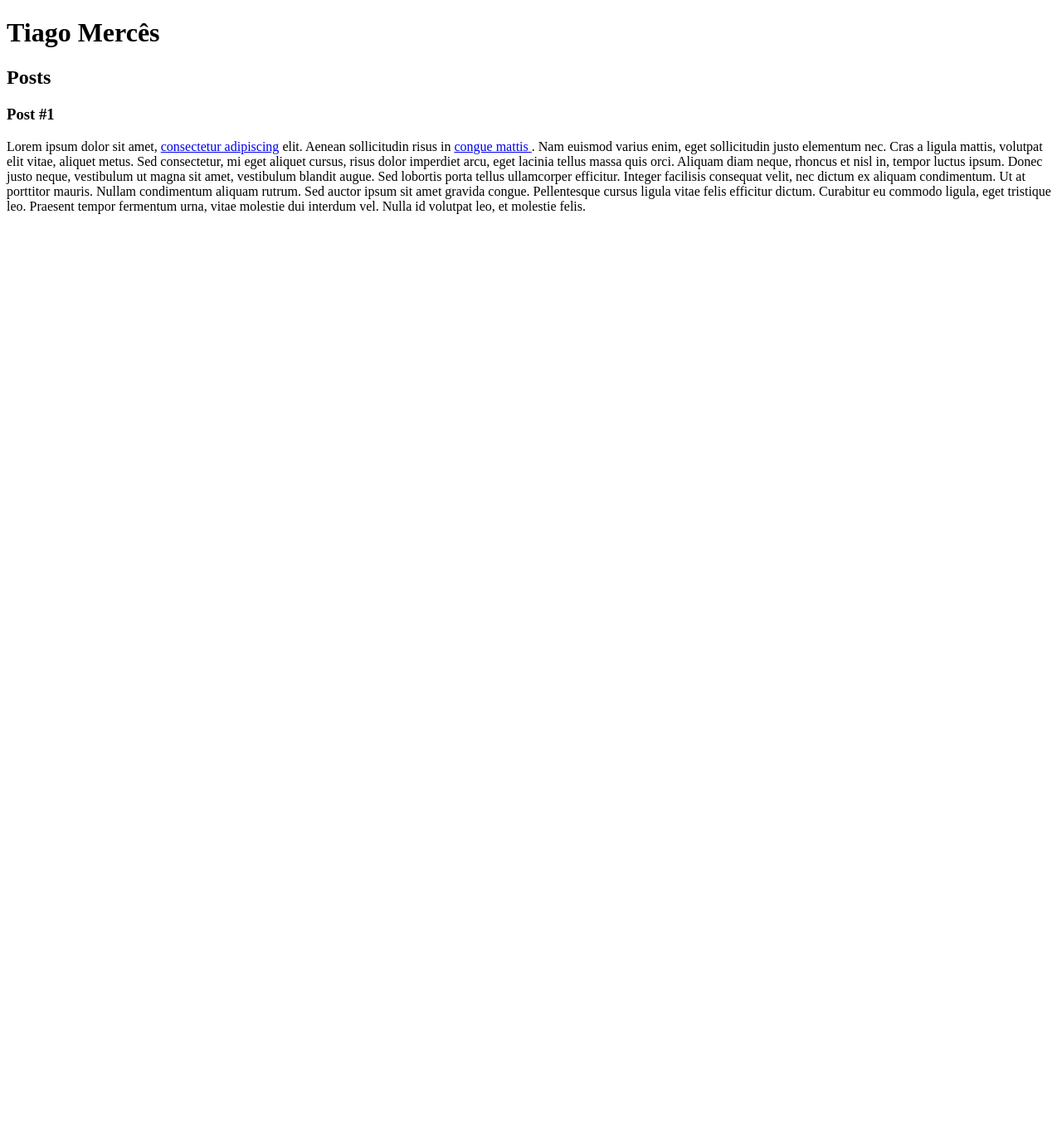
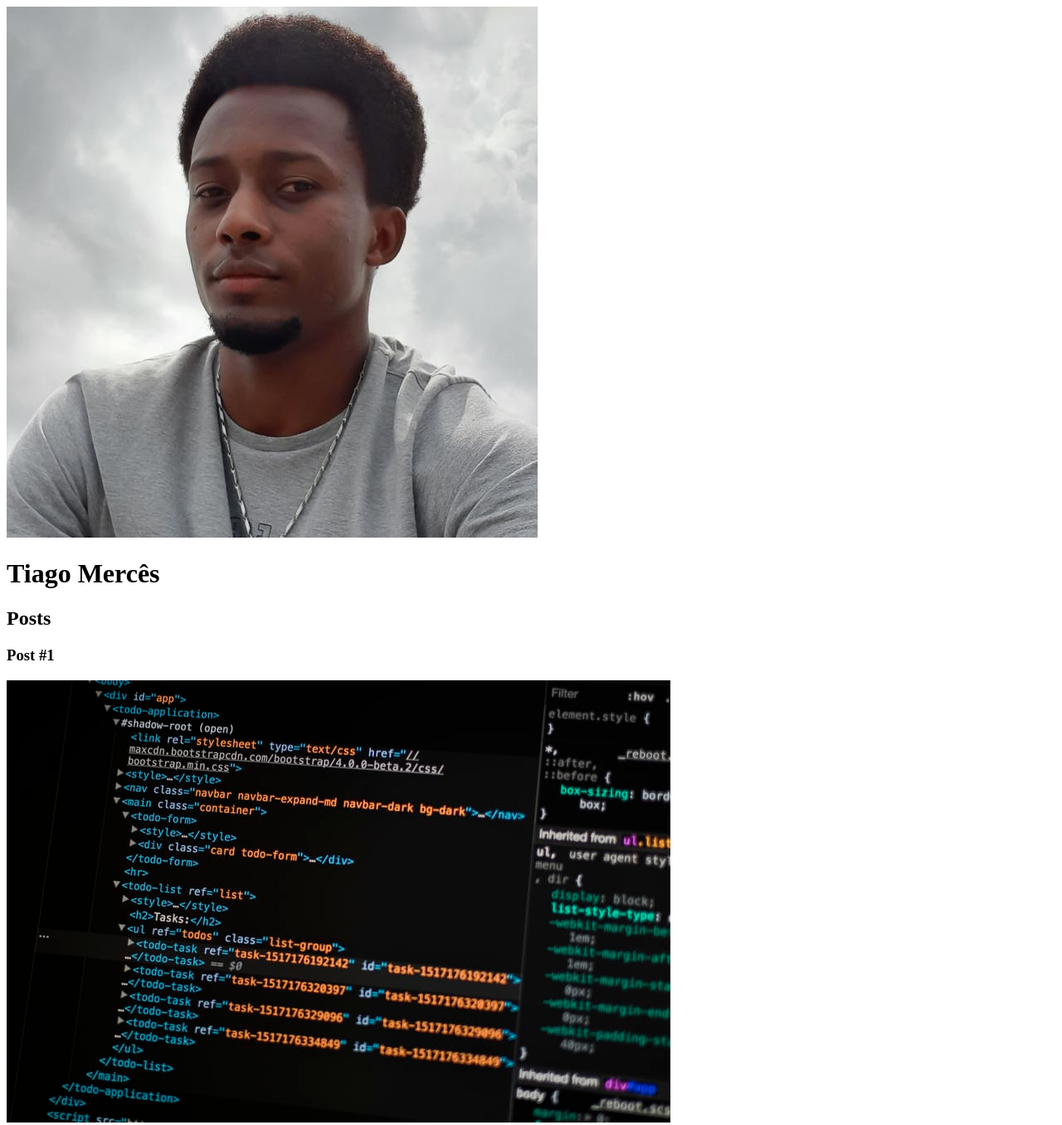
Before and after one commit to TiagoMerc/Introdu-o-a-cria-o-de-websites-com-HTML5-e-CSS3---DIO, a plain HTML site: page index.html in a window 1280 px wide. Shown: the top 1356 px of the page at 83% size. Before the commit the page ends 800 px from the top, so only its background shows below. Drawn offline with Linux system fonts and the light colour scheme.

Commit message:
Como inserir imagem em seu site

```diff
--- a/index.html
+++ b/index.html
@@ -6,6 +6,7 @@
   </head>
   <body>
     <header>
+      <img src="tiago-merces.jpeg" alt="Ilustração do meu rosto">
       <h1>Tiago Mercês</h1>
     </header>
     <section>
@@ -15,6 +16,7 @@
     <article>
       <header>
         <h3>Post #1</h3>
+        <img src="postagem.jpeg" alt="Editor de texto contendo código html">
       </header>
       <p>
         Lorem ipsum dolor sit amet, <a href="https://www.linkedin.com/in/tiago-merc%C3%AAs-ros%C3%A1rio-b6177b85" target="_blank">consectetur adipiscing</a> elit. Aenean sollicitudin risus in <a href="mailto:tmrrosario9@gmail.com"> congue mattis </a>. Nam euismod varius enim, eget sollicitudin justo elementum nec. Cras a ligula mattis, volutpat elit vitae, aliquet metus. Sed consectetur, mi eget aliquet cursus, risus dolor imperdiet arcu, eget lacinia tellus massa quis orci. Aliquam diam neque, rhoncus et nisl in, tempor luctus ipsum. Donec justo neque, vestibulum ut magna sit amet, vestibulum blandit augue. Sed lobortis porta tellus ullamcorper efficitur. Integer facilisis consequat velit, nec dictum ex aliquam condimentum. Ut at porttitor mauris. Nullam condimentum aliquam rutrum. Sed auctor ipsum sit amet gravida congue. Pellentesque cursus ligula vitae felis efficitur dictum. Curabitur eu commodo ligula, eget tristique leo. Praesent tempor fermentum urna, vitae molestie dui interdum vel. Nulla id volutpat leo, et molestie felis.
```
Also changed, not shown: postagem.jpeg (added), tiago-merces.jpeg (added).
